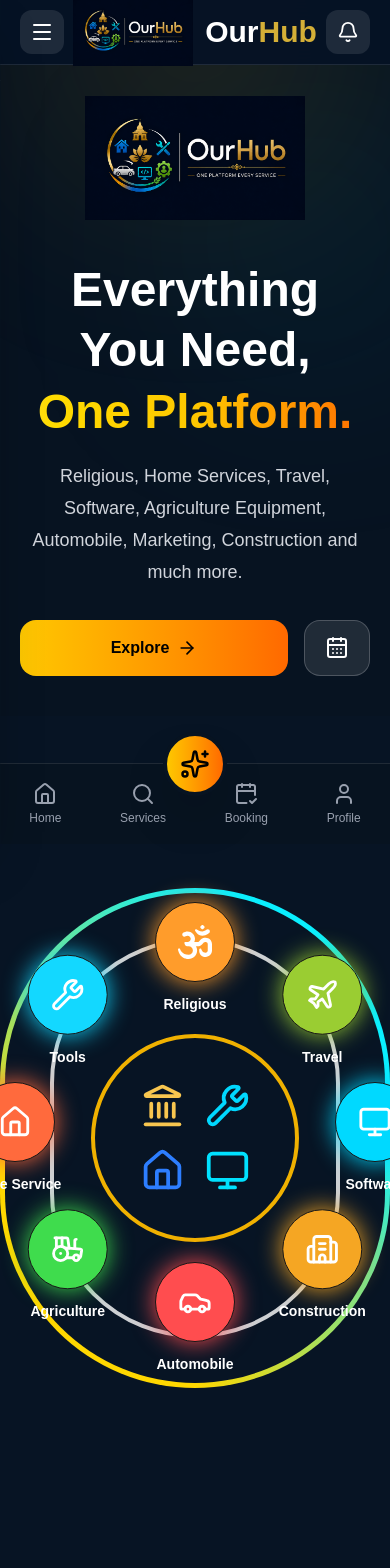
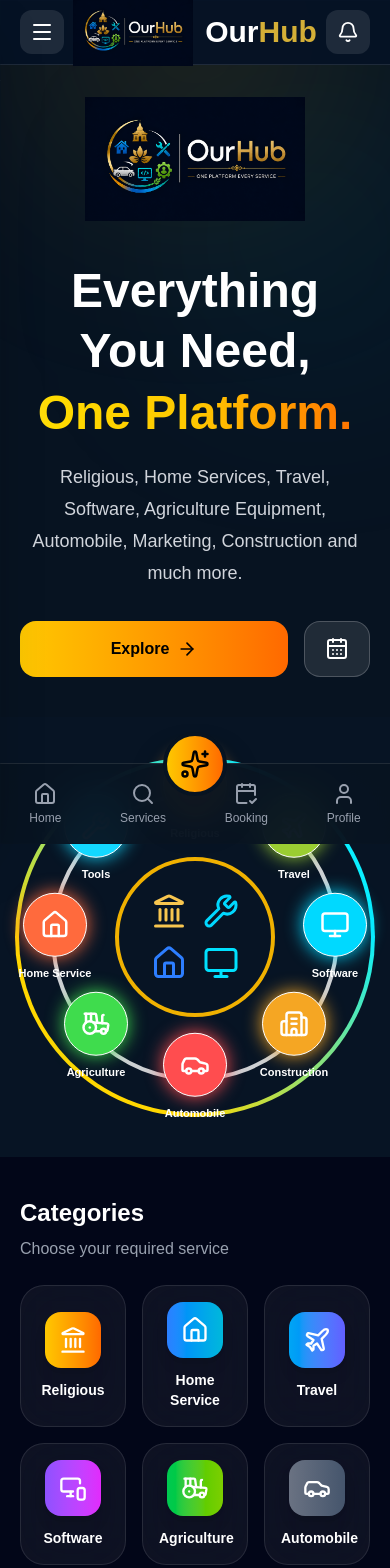
Before and after one commit to Vyasjayu/ourhub, a Next.js app: page / in a window 390 px wide. Shown: the top 1568 px of the page. Built offline with nearby package versions, Linux system fonts and the light colour scheme.

Commit message:
Update home page layout and responsive circle

```diff
--- a/app/page.tsx
+++ b/app/page.tsx
@@ -10,24 +10,30 @@ import Header from "@/components/Header";
 import Hero from "@/components/Hero";
 import Offer from "@/components/Offer";
 import ServiceCircle from "@/components/ServiceCircle";
+import Sidebar from "@/components/Sidebar";
 import Trending from "@/components/Trending";
-import Sidebar from "@/components/Sidebar";
 
 export default function Home() {
   const [sidebarOpen, setSidebarOpen] = useState(false);
 
   return (
-    <main className="bg-[#071321] min-h-screen relative">
+    <main className="min-h-screen bg-slate-950 text-white">
       {/* Sidebar */}
       <Sidebar
         open={sidebarOpen}
         onClose={() => setSidebarOpen(false)}
       />
 
-      {/* Header */}
+      {/* Mobile Container */}
+      <div className="mx-auto w-full max-w-md min-h-screen bg-slate-950 relative overflow-hidden">
+
+        {/* Sticky Header */}
+        <div className="sticky top-0 z-50 bg-slate-950/95 backdrop-blur border-b border-slate-800">
           <Header onMenuClick={() => setSidebarOpen(true)} />
+        </div>
 
         {/* Page Content */}
+        <div className="pb-24">
           <Hero />
           <ServiceCircle />
           <Categories />
@@ -35,9 +41,16 @@ export default function Home() {
           <Features />
           <Trending />
           <Offer />
+        </div>
 
         {/* Bottom Navigation */}
+        <div className="fixed bottom-0 left-0 right-0 z-50 bg-slate-950 border-t border-slate-800">
+          <div className="mx-auto max-w-md">
             <BottomNav />
+          </div>
+        </div>
+
+      </div>
     </main>
   );
 }
--- a/components/ServiceCircle.tsx
+++ b/components/ServiceCircle.tsx
@@ -24,17 +24,17 @@ const categories = [
 ];
 
 export default function CircularCategory() {
-  const radius = 180;
+  const radius = 140;
 
   return (
-    <div className="flex justify-center items-center py-20 bg-[#071424] min-h-screen">
+    <div className="flex justify-center items-center py-10 bg-[#071424] overflow-hidden">
 
-      <div className="relative w-[500px] h-[500px]">
+      {/* Responsive Circle */}
+      <div className="relative w-[360px] h-[360px] sm:w-[420px] sm:h-[420px]">
 
         {/* Outer Gradient Ring */}
-
         <div
-          className="absolute inset-0 rounded-full p-[5px]"
+          className="absolute inset-0 rounded-full p-1"
           style={{
             background:
               "conic-gradient(#0aefff,#0aefff,#ffd700,#ffd700,#0aefff)",
@@ -44,28 +44,24 @@ export default function CircularCategory() {
         </div>
 
         {/* Inner Ring */}
+        <div className="absolute inset-9 rounded-full border-4 border-white/80" />
 
-        <div className="absolute inset-[50px] rounded-full border-[4px] border-white/80" />
+        {/* Center Circle */}
+        <div className="absolute left-1/2 top-1/2 w-40 h-40 sm:w-44 sm:h-44 rounded-full bg-[#071424] border-4 border-yellow-500 -translate-x-1/2 -translate-y-1/2 flex items-center justify-center">
 
-        {/* Center */}
-
-        <div className="absolute left-1/2 top-1/2 w-52 h-52 rounded-full bg-[#071424] border-4 border-yellow-500 -translate-x-1/2 -translate-y-1/2 flex items-center justify-center">
-
-          <div className="grid grid-cols-2 gap-5">
-
-            <Landmark size={45} color="#f8c64f" />
-            <Wrench size={45} color="#00d8ff" />
-            <Home size={45} color="#2d7eff" />
-            <Monitor size={45} color="#00e1ff" />
-
+          <div className="grid grid-cols-2 gap-4">
+            <Landmark size={36} color="#f8c64f" />
+            <Wrench size={36} color="#00d8ff" />
+            <Home size={36} color="#2d7eff" />
+            <Monitor size={36} color="#00e1ff" />
           </div>
 
         </div>
 
-        {/* Circular Icons */}
-
+        {/* Category Icons */}
         {categories.map((item, index) => {
-          const angle = (index / categories.length) * Math.PI * 2 - Math.PI / 2;
+          const angle =
+            (index / categories.length) * Math.PI * 2 - Math.PI / 2;
 
           const x = radius * Math.cos(angle);
           const y = radius * Math.sin(angle);
@@ -77,22 +73,22 @@ export default function CircularCategory() {
               key={index}
               className="absolute left-1/2 top-1/2"
               style={{
-                transform: `translate(${x}px,${y}px) translate(-50%,-50%)`,
+                transform: `translate(calc(${x}px - 50%), calc(${y}px - 50%))`,
               }}
             >
               <div className="flex flex-col items-center">
 
                 <div
-                  className="w-20 h-20 rounded-full flex items-center justify-center shadow-xl border"
+                  className="flex h-16 w-16 sm:h-20 sm:w-20 items-center justify-center rounded-full border shadow-xl"
                   style={{
                     background: item.color,
-                    boxShadow: `0 0 25px ${item.color}`,
+                    boxShadow: `0 0 18px ${item.color}`,
                   }}
                 >
-                  <Icon size={34} color="white" />
+                  <Icon size={30} color="white" />
                 </div>
 
-                <p className="text-white text-sm mt-3 text-center font-semibold w-28">
+                <p className="mt-2 w-20 text-center text-[11px] sm:text-sm font-semibold text-white">
                   {item.label}
                 </p>
 
```
Lines whose indentation alone changed are shown as unchanged.
